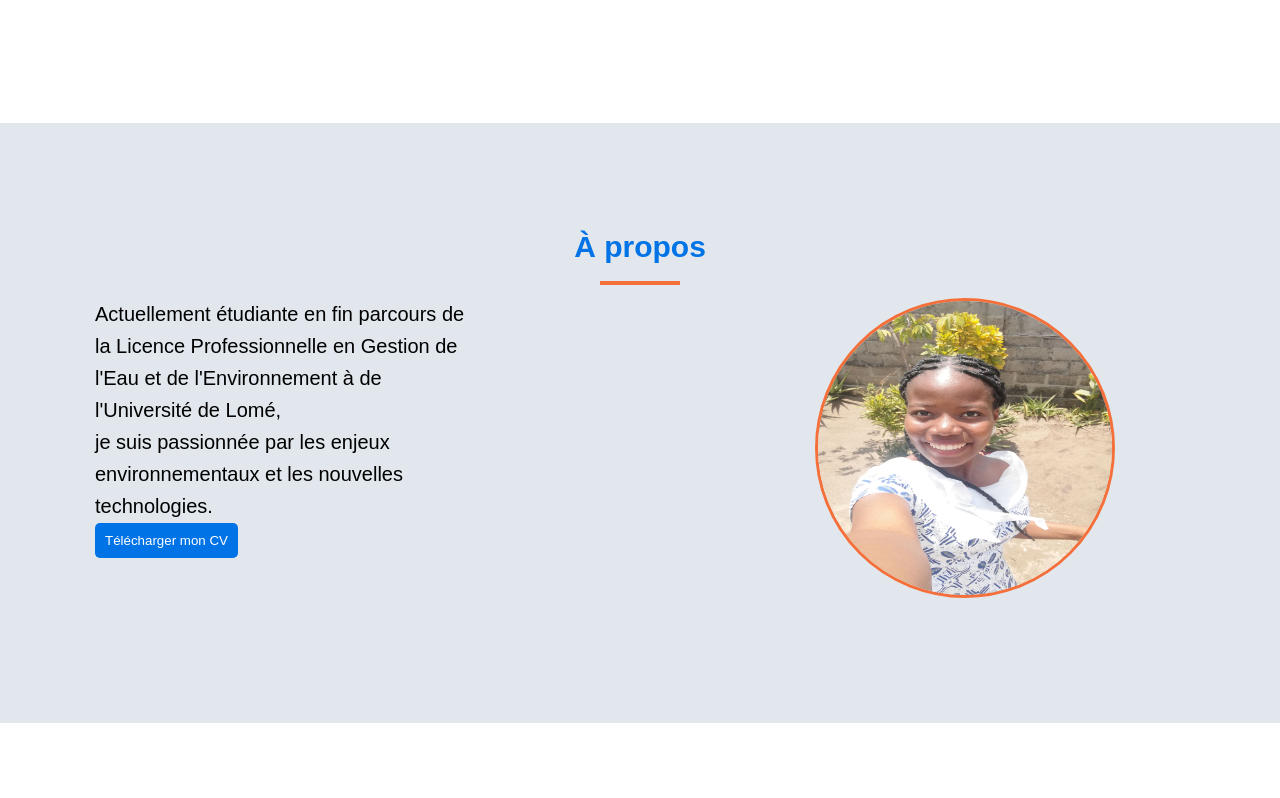
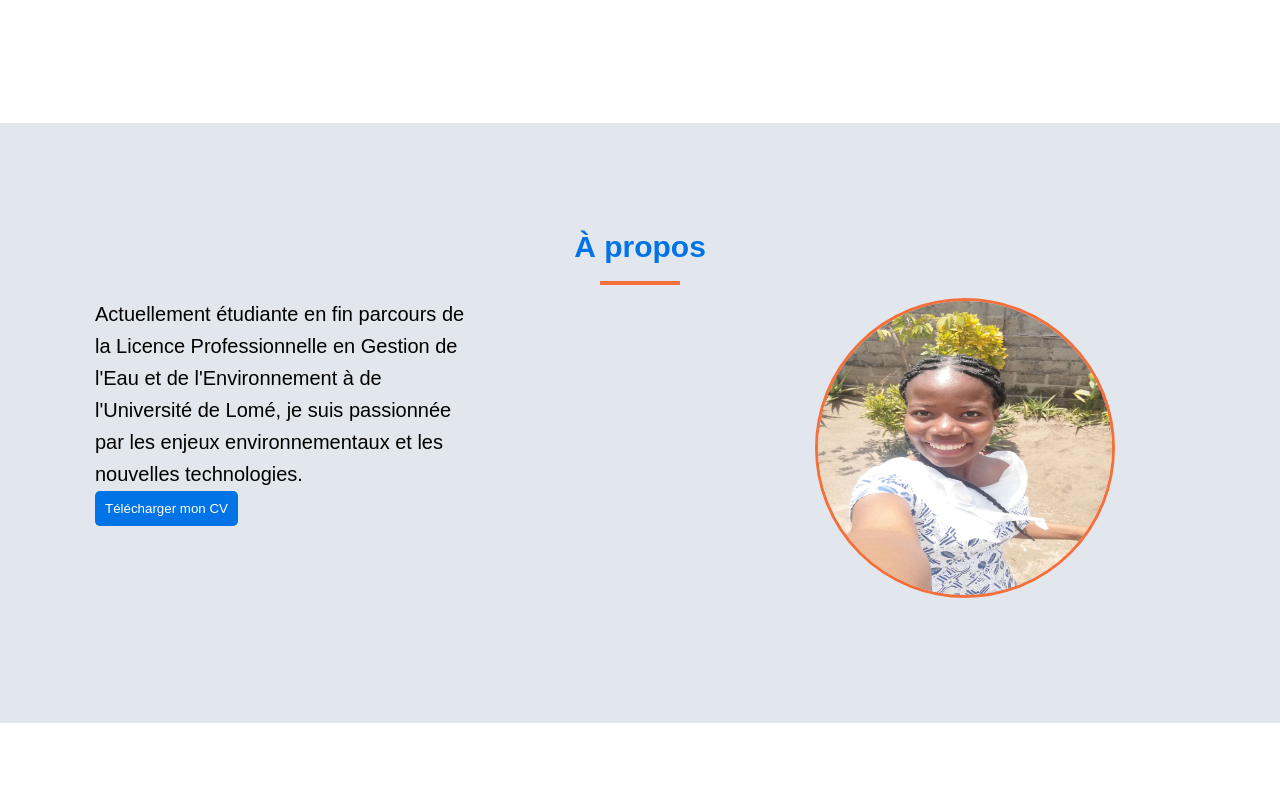
Before and after one commit to Michelle-HATO/Projet-Final-D-Clic, a plain HTML site: page index.html in a window 1280 px wide. Shown: the part 877-1675 px from the top of the page. Drawn offline with Linux system fonts and the light colour scheme.

Commit message:
Update index.html
SUPPRESSION DE BR DANS LA SECTION à propos

```diff
--- a/index.html
+++ b/index.html
@@ -63,7 +63,7 @@
             <p>
 
              Actuellement étudiante en fin parcours de la Licence Professionnelle en Gestion de l'Eau et de l'Environnement à de l'Université
-              de Lomé, <br>je suis passionnée par les enjeux environnementaux et les nouvelles technologies.
+              de Lomé, je suis passionnée par les enjeux environnementaux et les nouvelles technologies.
 
               <br> <button type=" link" > <a href="CV_HATO.pdf" download=" CV_HATO"></a>Télécharger mon CV</button>
 
```
